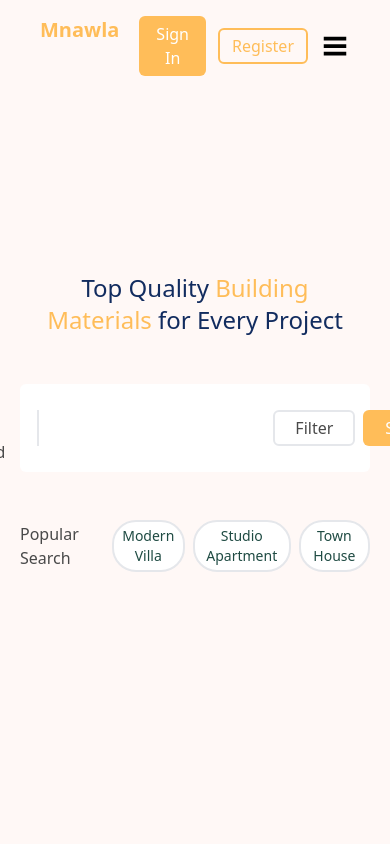
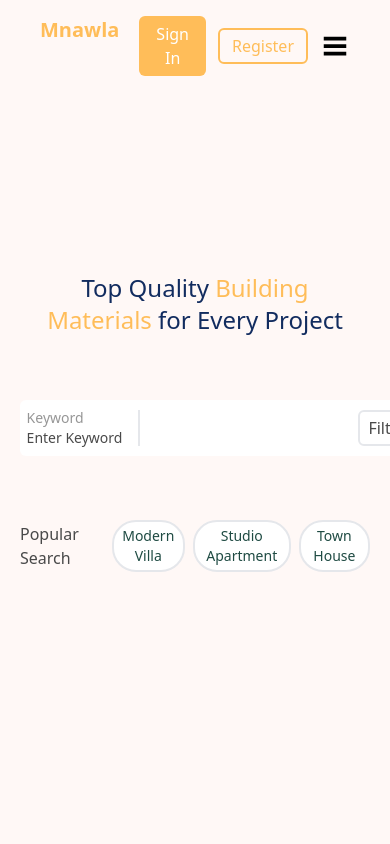
Before and after one commit to ahmedkhaled250/first-task-horia, a React (Create React App) app: page / in a window 390 px wide. Shown: the top 844 px of the page. Built offline with nearby package versions, Linux system fonts and the light colour scheme; the HTML template or start-up script is replaced by a standard one.

Commit message:
initial commit

```diff
--- a/src/Components/Header/Header.jsx
+++ b/src/Components/Header/Header.jsx
@@ -22,27 +22,27 @@ function Header() {
       <div className="container lg:w-[90%] max-w-screen-xl mx-auto px-5">
         <div className="grid grid-cols-12">
           <div className="col-span-12  flex flex-col justify-center gap-7 lg:col-span-6">
-            <h1 className="text-2xl text-center font-medium lg:text-start md:font-semibold md:4xl lg:font-bold xl:text-5xl text-main">
+            <h1 className="text-2xl text-center font-medium lg:text-start md:font-semibold md:3xl lg:font-bold xl:text-4xl text-main">
               <span className="text-socend"> Top Quality </span> Building
               <br /> Materials
               <span className="text-socend"> for Every Project </span>
             </h1>
             <div className="relative py-16">
-              <div className="absolute flex items-center justify-center gap-4 lg:gap-10 w-full px-4 xl:px-0 lg:w-[160%] xl:w-[130%] bg-white top-50 -translate-y-1/2 left-0 py-2 rounded-md">
-                <div className="flex flex-col items-start">
-                  <p className="text-[#969696]">Keyword</p>
-                  <p className="lg:text-xl">Enter Keyyword</p>
+              <div className="absolute flex items-center justify-center gap-2 lg:gap-10 w-fit px-2 bg-white top-50 -translate-y-1/2 left-0 py-2 rounded-md">
+                <div className="flex flex-col items-start justify-start min-w-fit">
+                  <p className="text-[#969696] text-sm md:text-[16px]">Keyword</p>
+                  <p className="text-sm md:text-lg">Enter Keyword</p>
                 </div>
                 <MdOutlineSearch className="text-4xl" />
                 <input
                   type="text"
-                  className="outline-0 border-l-2 pl-4 lg:pl-10 text-sm lg:text-xl py-2"
+                  className="outline-0 border-l-2 pl-2 lg:pl-10 text-sm lg:text-xl py-2"
                 />
-                <div className=" flex items-center gap-2 lg:gap-3">
-                  <button className="bg-transparent rounded-md py-1 px-5 border-2 hover:border-transparent hover:bg-main hover:text-white duration-300">
+                <div className=" flex items-center gap-1 lg:gap-3">
+                  <button className="bg-transparent rounded-md py-1 px-2 lg:px-5 border-2 hover:border-transparent hover:bg-main hover:text-white duration-300">
                     Filter
                   </button>
-                  <button className="bg-main text-white rounded-md py-1 px-5 border-2 border-transparent hover:bg-[#fdb446] duration-300">
+                  <button className="bg-main text-white rounded-md py-1 px-2 lg:px-5 border-2 border-transparent hover:bg-[#fdb446] duration-300">
                     Search
                   </button>
                 </div>
```
